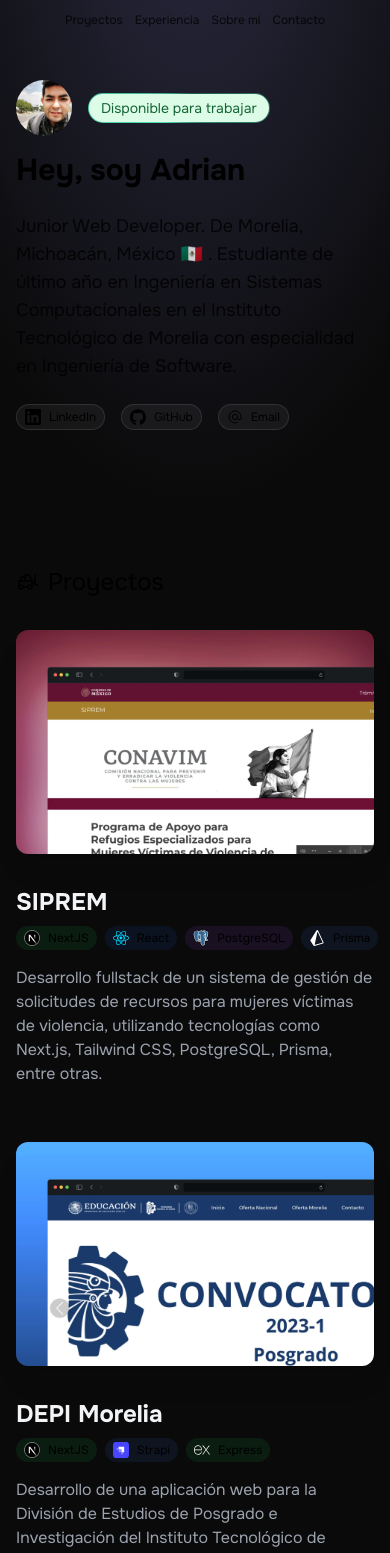
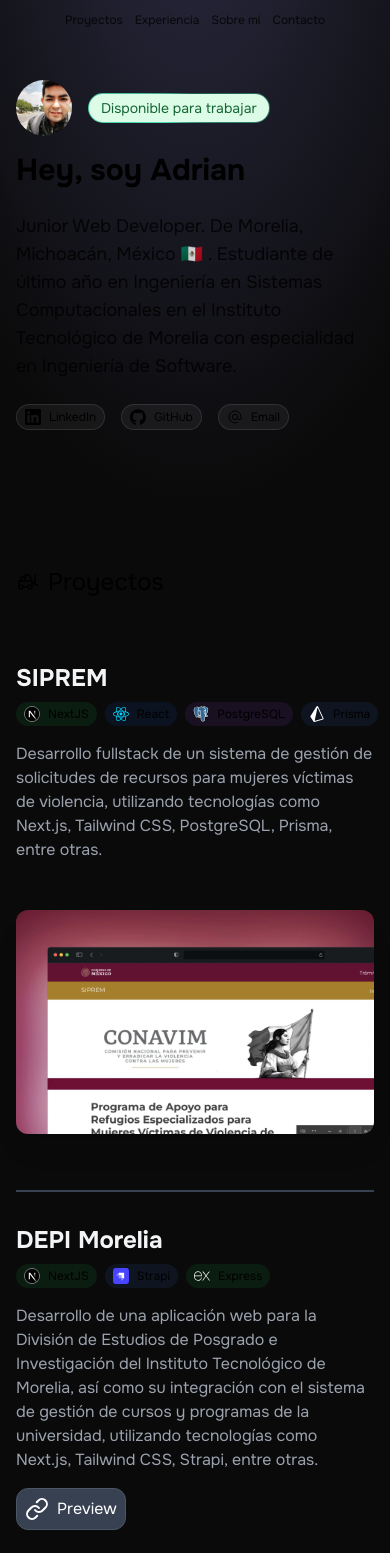
Before and after one commit to AdrianUrtiz/portfolio-adrian, a React (Vite) app: page / in a window 390 px wide. Shown: the top 1553 px of the page. Built offline with nearby package versions, Linux system fonts and the light colour scheme.

Commit message:
Modificaciones en la vista movil

```diff
--- a/src/components/Projects.jsx
+++ b/src/components/Projects.jsx
@@ -5,24 +5,23 @@ import PROJECTS from '../libs/Projects'
 
 const Projects = () => {
   return (
-    <div className='flex flex-col gap-y-10'>
-      {PROJECTS.map((project) => (
+    <div className='flex flex-col gap-y-14'>
+      {PROJECTS.map((project, index) => (
+        <div key={project.id}>
+          {index > 0 && <hr className='md:mb-10 border border-gray-700' />}
           <article
             key={project.id}
             className='flex flex-col space-x-0 space-y-8 group md:flex-row md:space-x-8 md:space-y-0'>
-          <div className='w-full md:w-1/2'>
+            <div className='w-full md:w-1/2 order-2 md:order-1 mt-8 md:mt-0'>
               <div className='relative flex flex-col items-center col-span-6 row-span-5 gap-8 transition duration-500 ease-in-out transform shadow-xl overflow-clip rounded-xl sm:rounded-xl md:group-hover:-translate-y-1 md:group-hover:shadow-2xl lg:border lg:border-gray-800 lg:hover:border-gray-700 lg:hover:bg-gray-800/50'>
                 <img
-                width={400}
-                height={224}
                   className='object-cover object-top w-full h-56 transition duration-500 sm:h-full md:scale-110 md:group-hover:scale-105'
                   src={project.image}
                   alt={`Captura de pantalla de ${project.title}`}
                 />
               </div>
             </div>
-
-          <div className='w-full md:w-1/2 md:max-w-lg'>
+            <div className='w-full md:w-1/2 md:max-w-lg md:order-2 order-1'>
               <h3 className='text-2xl font-bold text-gray-100 dark:text-gray-800'>
                 {project.title}
               </h3>
@@ -59,6 +58,7 @@ const Projects = () => {
               </div>
             </div>
           </article>
+        </div>
       ))}
     </div>
   )
```
Lines whose indentation alone changed are shown as unchanged.
